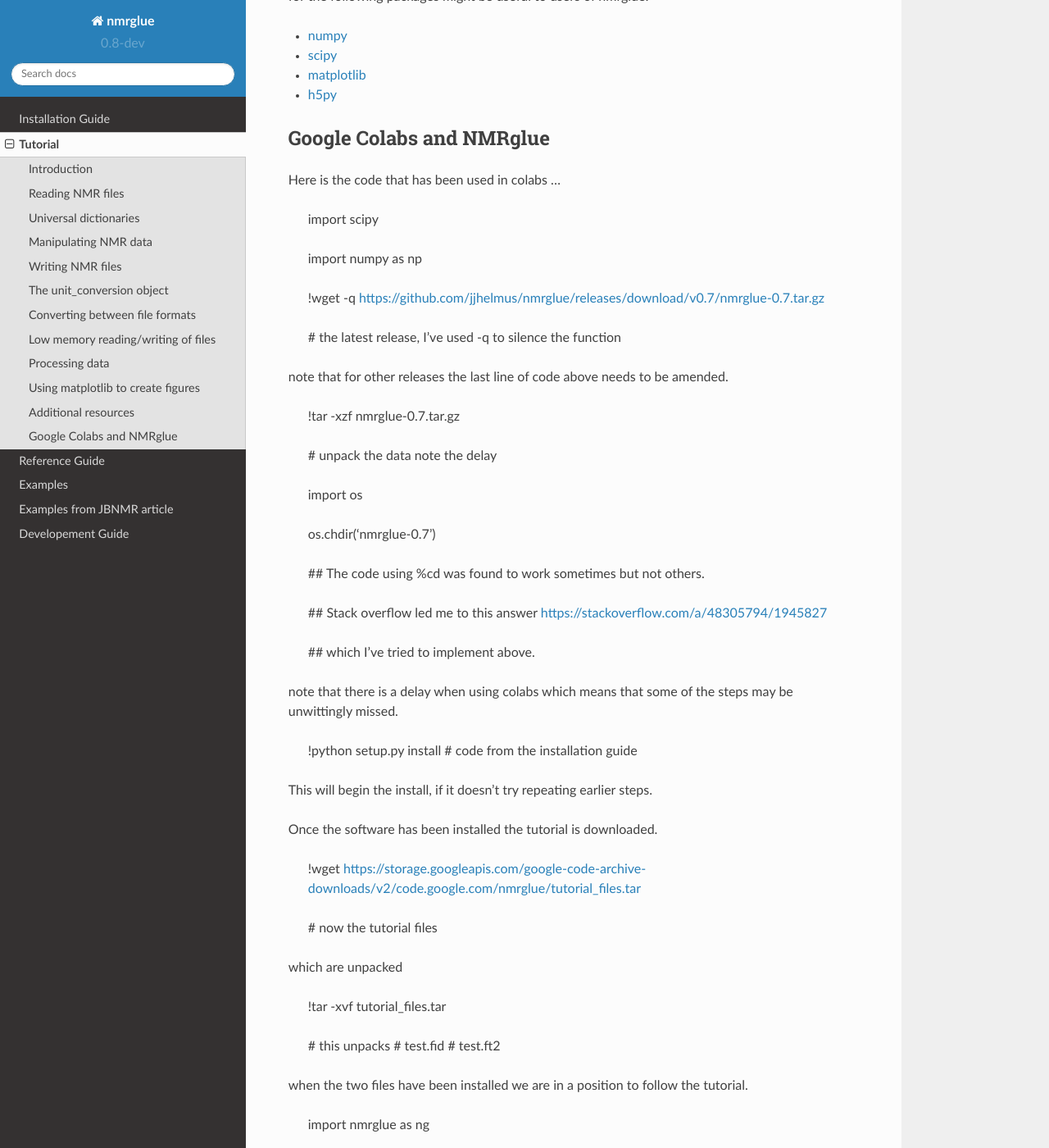
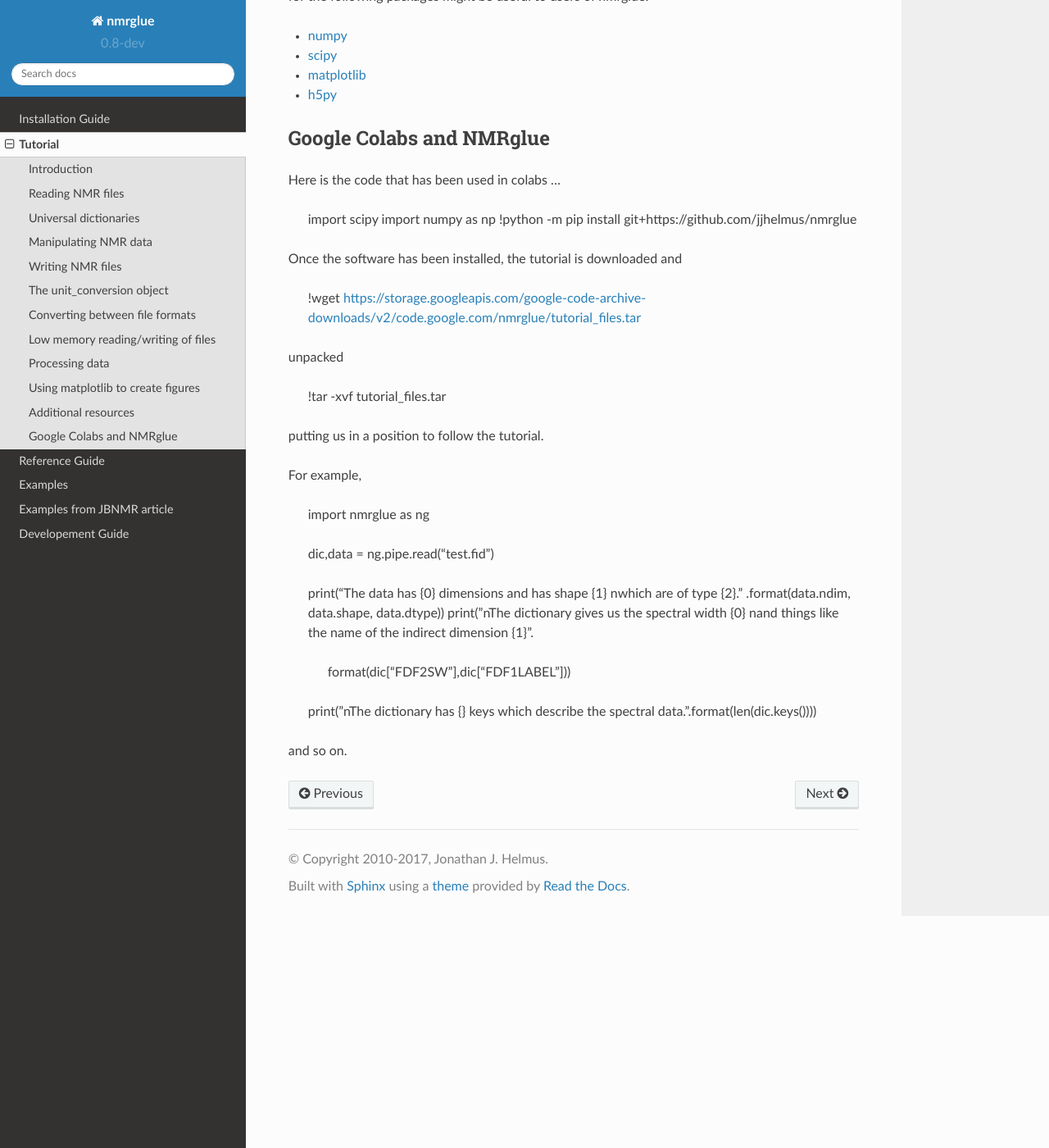
Before and after one commit to jjhelmus/nmrglue, a Sphinx documentation site: the page built from doc/source/tutorial.rst, in a window 1280 px wide and 1400 px high, scrolled down 11389 px. Shown: the whole window at 82% size. Built offline with Sphinx 7.4.7 and the Read the Docs theme 2.0.0, drawn with Linux system fonts in a browser that asks for light colours; some of the changed text lies outside the part shown.

Commit message:
adding nmrglue using pip

```diff
--- a/doc/source/tutorial.rst
+++ b/doc/source/tutorial.rst
@@ -549,62 +549,20 @@ Google Colabs and NMRglue
 Here is the code that has been used in colabs ...
 
     import scipy
+    import numpy as np
+    !python -m pip install git+https://github.com/jjhelmus/nmrglue
 
-    import numpy as np
-
-    !wget -q https://github.com/jjhelmus/nmrglue/releases/download/v0.7/nmrglue-0.7.tar.gz
-
-    # the latest release, I've used -q to silence the function
-
-
-note that for other releases the last line of code above needs to be amended.
-
-
-    !tar -xzf nmrglue-0.7.tar.gz
-
-    # unpack the data note the delay
-
-    import os
-
-    os.chdir('nmrglue-0.7')
-
-
-    ## The code using %cd was found to work sometimes but not others.
-
-    ## Stack overflow led me to this answer https://stackoverflow.com/a/48305794/1945827
-
-    ## which I've tried to implement above.
-
-
-note that there is a delay when using colabs which means that some of the steps may
-be unwittingly missed.
-
-
-    !python setup.py install # code from the installation guide
-
-
-This will begin the install, if it doesn't try repeating earlier steps.
-
-Once the software has been installed the tutorial is downloaded.
-
+Once the software has been installed, the tutorial is downloaded and
 
     !wget https://storage.googleapis.com/google-code-archive-downloads/v2/code.google.com/nmrglue/tutorial_files.tar
 
-    # now the tutorial files
-
-
-which are unpacked
-
+unpacked
 
     !tar -xvf tutorial_files.tar
 
-    # this unpacks
-    # test.fid
-    # test.ft2
+putting us in a position to follow the tutorial.
 
-
-when the two files have been installed we are in a position to follow the tutorial.
-
+For example,
 
     import nmrglue as ng
 
@@ -618,4 +576,4 @@ when the two files have been installed we are in a position to follow the tutori
     print("\nThe dictionary has {} keys which describe the spectral data.".format(len(dic.keys())))
 
 
-the above should allow the user to continue with the tutorial.
+and so on.
```
